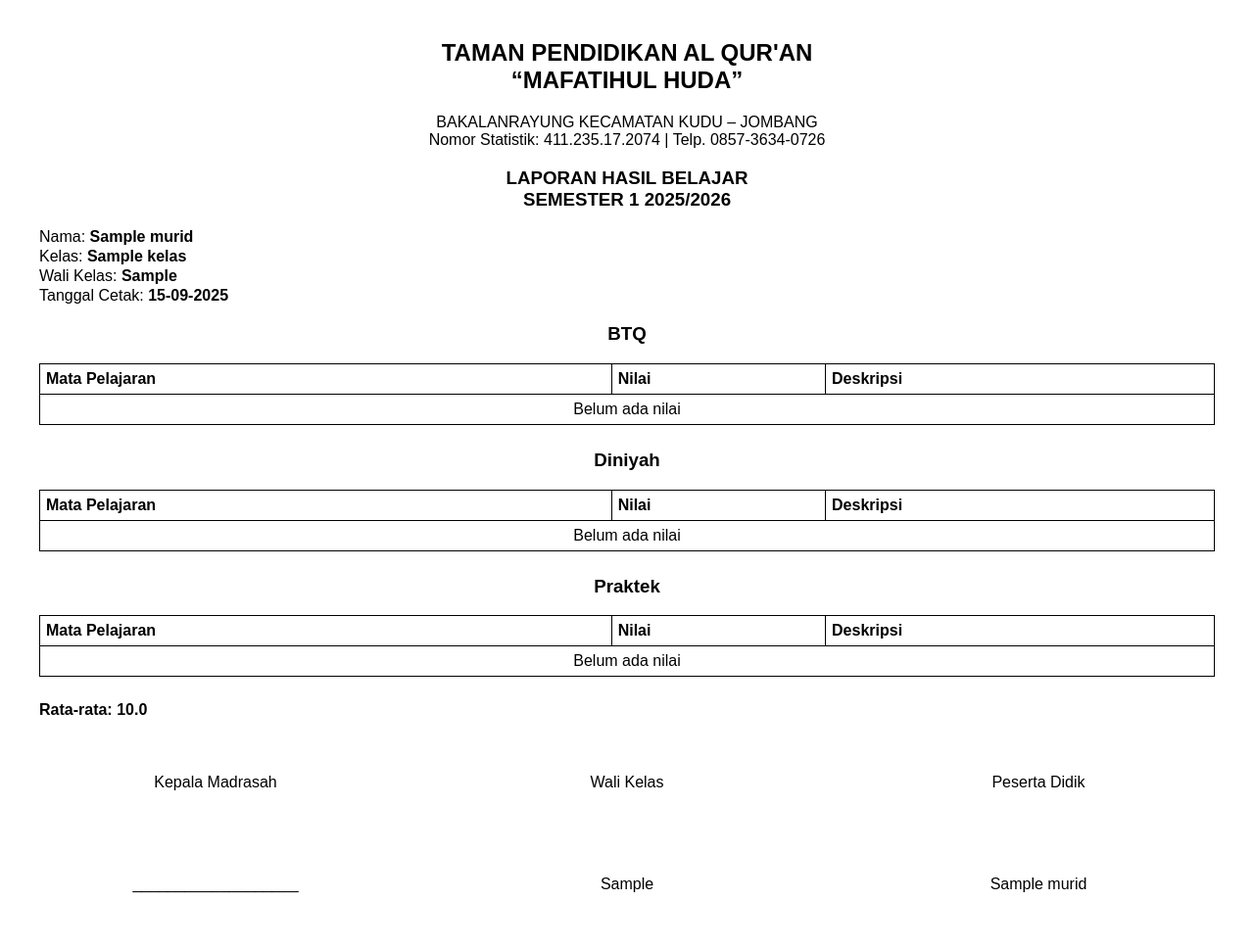
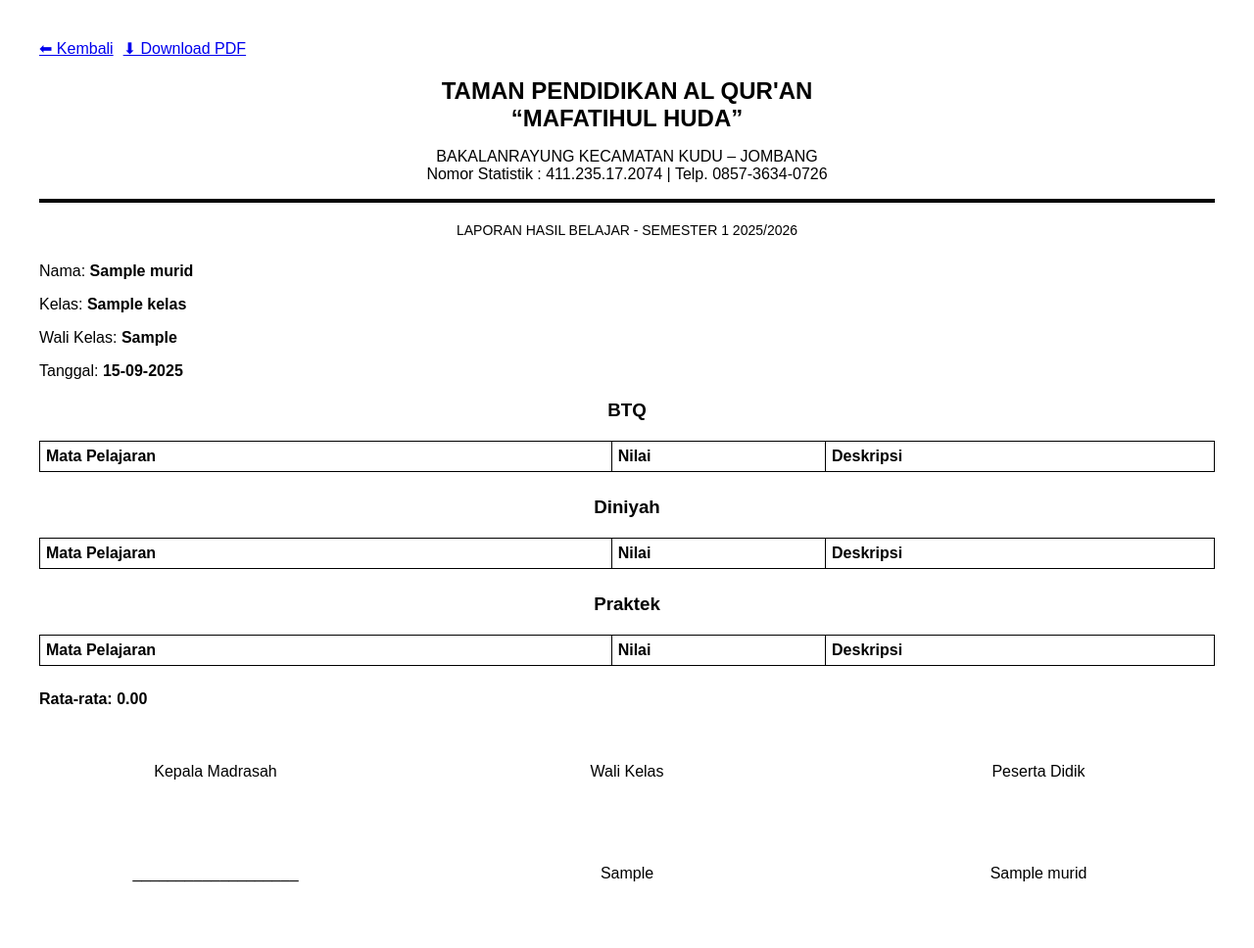
Before and after one commit to ulumuddin87/gitHubRailway, a Flask app: page /rapot/1/1 in a window 1280 px wide. Shown: the whole page at 98% size. After the commit the page ends 901 px from the top, so only its background shows below. Run offline with Flask 3, Linux system fonts and the light colour scheme; a database or web service that is not in the repository returns one stand-in record (values such as "Sample title"); lists and menus that the app fills with data are empty; some libraries are stand-ins or nearby versions.

Commit message:
rapot fix

```diff
--- a/templates/rapot.html
+++ b/templates/rapot.html
@@ -2,14 +2,25 @@
 <html lang="id">
 <head>
     <meta charset="UTF-8">
-    <title>Rapot {{ murid.nama }} - Semester {{ semester }}</title>
+    <title>Rapor {{ semester }} {{ now.year }}/{{ now.year + 1 }}</title>
     <style>
         body {
             font-family: Arial, sans-serif;
             margin: 40px;
         }
-        h2, h3 {
+        h2 {
             text-align: center;
+            margin-bottom: 5px;
+        }
+        h3 {
+            text-align: center;
+            margin-top: 5px;
+            margin-bottom: 20px;
+        }
+        .semester {
+            text-align: center;
+            font-size: 14px;
+            margin-bottom: 25px;
         }
         table {
             width: 100%;
@@ -21,11 +32,15 @@
             padding: 6px;
             text-align: left;
         }
+        th.kategori {
+            text-align: left;
+            width: 15%;
+        }
         .center {
             text-align: center;
         }
-        .header-info p {
-            margin: 2px 0;
+        .header-info {
+            margin-bottom: 20px;
         }
         .ttd {
             display: flex;
@@ -36,25 +51,42 @@
             width: 30%;
             text-align: center;
         }
+        hr.kop {
+            border: 2px solid #000;
+            margin-bottom: 20px;
+        }
+        .buttons {
+            margin-bottom: 20px;
+            display: flex;
+            gap: 10px;
+        }
     </style>
 </head>
 <body>
 
-    <h2>TAMAN PENDIDIKAN AL QUR'AN <br>“MAFATIHUL HUDA”</h2>
+    <div class="buttons">
+        <a href="{{ url_for('data_murid') }}" class="btn btn-secondary">⬅ Kembali</a>
+        <a href="{{ url_for('rapot_pdf', murid_id=murid.id, semester=semester) }}" class="btn btn-primary">⬇ Download PDF</a>
+    </div>
+
+    <h2>TAMAN PENDIDIKAN AL QUR'AN <br> “MAFATIHUL HUDA”</h2>
     <p class="center">BAKALANRAYUNG KECAMATAN KUDU – JOMBANG<br>
-    Nomor Statistik: 411.235.17.2074 | Telp. 0857-3634-0726</p>
+    Nomor Statistik : 411.235.17.2074 | Telp. 0857-3634-0726</p>
+    <hr class="kop">
 
-    <h3>LAPORAN HASIL BELAJAR<br>SEMESTER {{ semester }} {{ tahun_ajaran }}</h3>
+    <div class="semester">
+        LAPORAN HASIL BELAJAR - SEMESTER {{ semester }} {{ now.year }}/{{ now.year + 1 }}
+    </div>
 
     <div class="header-info">
         <p>Nama: <strong>{{ murid.nama }}</strong></p>
         <p>Kelas: <strong>{{ murid.kelas }}</strong></p>
         <p>Wali Kelas: <strong>{{ murid.wali_kelas }}</strong></p>
-        <p>Tanggal Cetak: <strong>{{ now.strftime("%d-%m-%Y") }}</strong></p>
+        <p>Tanggal: <strong>{{ now.strftime('%d-%m-%Y') }}</strong></p>
     </div>
 
-    {% set kategori_list = ['BTQ', 'Diniyah', 'Praktek'] %}
-    {% for kategori in kategori_list %}
+    <!-- Fungsi untuk menampilkan tabel per kategori -->
+    {% macro tabel_kategori(kategori, mata_pelajaran) %}
     <h3>{{ kategori }}</h3>
     <table>
         <thead>
@@ -65,29 +97,26 @@
             </tr>
         </thead>
         <tbody>
-                {% set kategori_nilai = nilai_list | selectattr("kategori", "equalto", kategori) | list %}
-                {% if kategori_nilai %}
-                    {% for n in kategori_nilai %}
+            {% for mp in mata_pelajaran %}
             <tr>
-                        <td>{{ n.mapel }}</td>
-                        <td>{{ n.nilai }}</td>
-                        <td>{{ n.deskripsi }}</td>
+                <td>{{ mp.nama }}</td>
+                <td>{{ mp.nilai if mp.nilai is not none else '-' }}</td>
+                <td>{{ mp.deskripsi if mp.deskripsi else 'Belum ada deskripsi' }}</td>
             </tr>
             {% endfor %}
-                {% else %}
-                    <tr><td colspan="3" class="center">Belum ada nilai</td></tr>
-                {% endif %}
         </tbody>
     </table>
-    {% endfor %}
+    {% endmacro %}
 
-    {% set all_nilai = nilai_list | map(attribute='nilai') | list %}
-    {% if all_nilai %}
-        {% set rata_rata = (all_nilai | sum / all_nilai|length) | round(2) %}
-    {% else %}
-        {% set rata_rata = 0 %}
-    {% endif %}
-    <p><strong>Rata-rata: {{ rata_rata }}</strong></p>
+    {% set btq = nilai_list|selectattr('kategori','equalto','BTQ')|list %}
+    {% set diniyah = nilai_list|selectattr('kategori','equalto','Diniyah')|list %}
+    {% set praktek = nilai_list|selectattr('kategori','equalto','Praktek')|list %}
+
+    {{ tabel_kategori('BTQ', btq) }}
+    {{ tabel_kategori('Diniyah', diniyah) }}
+    {{ tabel_kategori('Praktek', praktek) }}
+
+    <p><strong>Rata-rata: {{ rata_rata if rata_rata else '0.00' }}</strong></p>
 
     <div class="ttd">
         <div>
```
Lines whose indentation alone changed are shown as unchanged.
